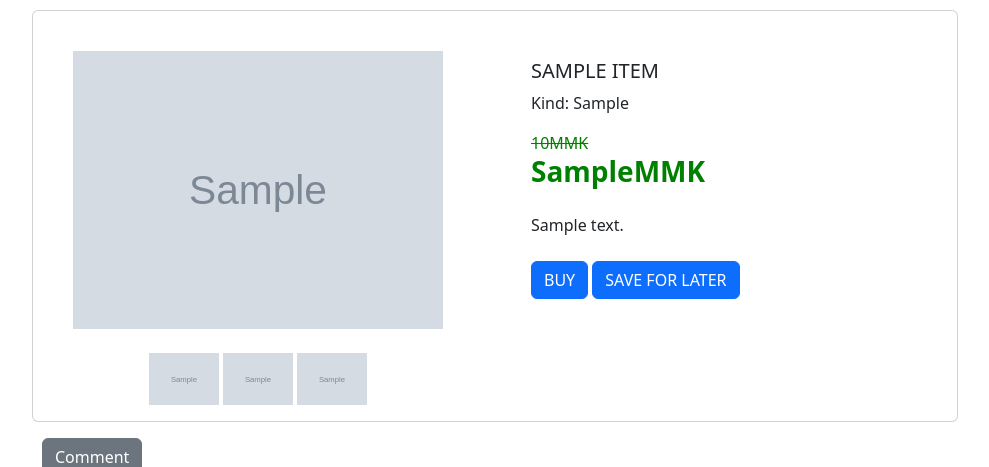
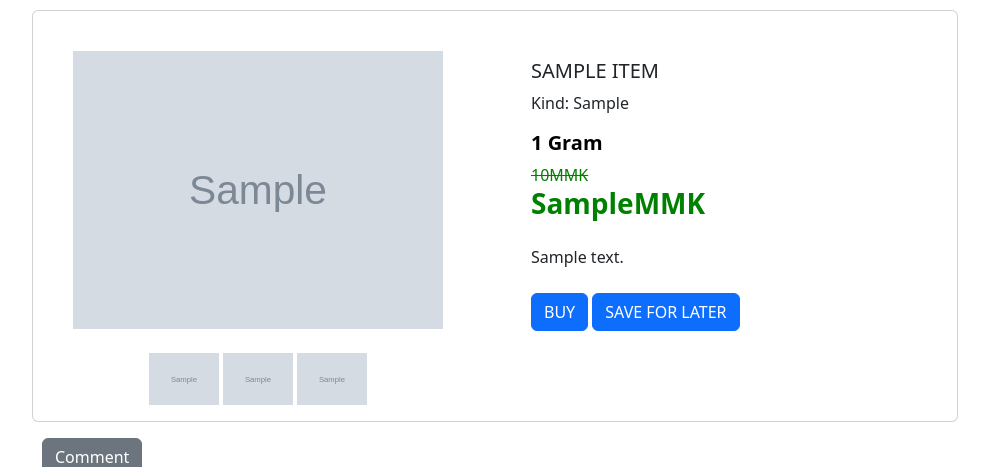
Before and after one commit to lou320/burma88, a Django app: page /items/item/1/ in a window 1280 px wide. Shown: the part 110-577 px from the top of the page, without its empty margins (145-1134 px from the left). Run offline with Django 4.2, Linux system fonts and the light colour scheme; tables that the repository leaves empty hold one stand-in row (values such as "Sample post"); grey boxes marked "Sample" are stand-in pictures.

Commit message:
new commit

```diff
--- a/items/models.py
+++ b/items/models.py
@@ -10,6 +10,7 @@ class Item(models.Model):
     price = models.IntegerField()
     item_link = models.CharField(max_length=500)
     details = models.TextField()
+    gram = models.IntegerField()
     item_image1 = models.CharField(max_length=500, default='https://github.com/lou320/weee_images/blob/main/noimage.jpg?raw=true')
     item_image2 = models.CharField(max_length=500, default='https://github.com/lou320/weee_images/blob/main/noimage.jpg?raw=true')
     item_image3 = models.CharField(max_length=500, default='https://github.com/lou320/weee_images/blob/main/noimage.jpg?raw=true')
@@ -25,7 +26,7 @@ class ItemForm(forms.ModelForm):
     item_image3 = forms.CharField(required=False)
     class Meta:
         model = Item
-        fields = ("id", "shop_id", "item_name", "shop_name", 'discount',"price","details","kind",'item_link',"item_image1", "item_image2", "item_image3")
+        fields = ("id", "shop_id", "item_name", "shop_name", 'discount',"price","details","gram","kind",'item_link',"item_image1", "item_image2", "item_image3")
 
 class ItemEditForm(forms.ModelForm):
     details = forms.Textarea()
@@ -34,7 +35,7 @@ class ItemEditForm(forms.ModelForm):
     item_image3 = forms.CharField(required=False)
     class Meta:
         model = Item
-        fields = ("id", "shop_id", "item_name", "shop_name", 'discount',"price","details","kind",'item_link',"item_image1", "item_image2", "item_image3")
+        fields = ("id", "shop_id", "item_name", "shop_name", 'discount',"price","details","gram","kind",'item_link',"item_image1", "item_image2", "item_image3")
 class Feedback(models.Model):
     card = models.ForeignKey(Item, on_delete=models.CASCADE)
     user = models.ForeignKey(Users, on_delete=models.CASCADE)
--- a/items/templates/details.html
+++ b/items/templates/details.html
@@ -30,9 +30,9 @@
                 <p>Kind: {{item.kind}}</p>
                 <div class="price d-flex flex-row align-items-center">
 
-                  <span style="color: green;" class="act-price">
+                  <span style="color: green;" class="act-price"><h5 style="color: black;"><b>{{item.gram}} Gram</b></h5>
                     {% if item.price != 0%}
-                  {% if item.discount%} <strike> {{item.price}}MMK</strike>
+                  {% if item.discount%} <strike>{{item.price}}MMK</strike>
                   <h3 style="color: green;"><b>{{item.discount}}MMK</b></h3> {% else%} <h3 style="color: green;"><b>{{item.price}}MMK</b></h3>{% endif %}
                   {% else%}စျေးအပြောင်းအလဲရှိနိုင်{% endif %}</span>
 
@@ -147,6 +147,11 @@
                 </div>
                 <br>
                 <div class="form-group">
+                  <input required type="number" name="gram" value="{{item.gram}}" class="form-control" id="exampleFormControlInput1"
+                    placeholder="Gram">
+                </div>
+                <br>
+                <div class="form-group">
                   <input type="text" name="discount" class="form-control" id="exampleFormControlInput1"
                     placeholder="Discount">
                 </div>
--- a/items/views.py
+++ b/items/views.py
@@ -82,6 +82,7 @@ def post(request):
                 item.kind = form.cleaned_data['kind']
                 item.item_link = form.cleaned_data['item_link']
                 discount = form.cleaned_data['discount']
+                item.gram = form.cleaned_data['gram']
                 if discount != None:
                     if discount[0] == '-':
                         item.discount = int(item.price) - int(discount[1:])
@@ -150,6 +151,7 @@ def edit_item(request, *args, **kwargs):
                 item.kind = form.cleaned_data['kind']
                 item.item_link = form.cleaned_data['item_link']
                 discount = form.cleaned_data['discount']
+                item.gram = form.cleaned_data['gram']
                 if discount != None:
                     if discount[0] == '-':
                         item.discount = int(item.price) - int(discount[1:])
--- a/main/templates/main/home.html
+++ b/main/templates/main/home.html
@@ -68,8 +68,9 @@
                 alt="No Image" />
               <div class="card-body">
 
-                <h5 style="display: inline;" class="card-title">Item: {{item.item_name}}</h5>
+                <h5 style="display: inline;" class="card-title">{{item.item_name}}</h5>
                 <p style="color: green;">
+                  <h5 style="color: black;">{{item.gram}} Gram</h5>
                   {% if item.price != 0%}
                   {% if item.discount%} <strike> {{item.price}}MMK</strike>
                   <h3 style="color: green;"><b>{{item.discount}}MMK</b></h3> {% else%} <h3 style="color: green;"><b>{{item.price}}MMK</b></h3>{% endif %}
```
Also changed, not shown: users/templates/users/profile.html (+8 -2 lines), items/migrations/0013_item_gram.py (added).
